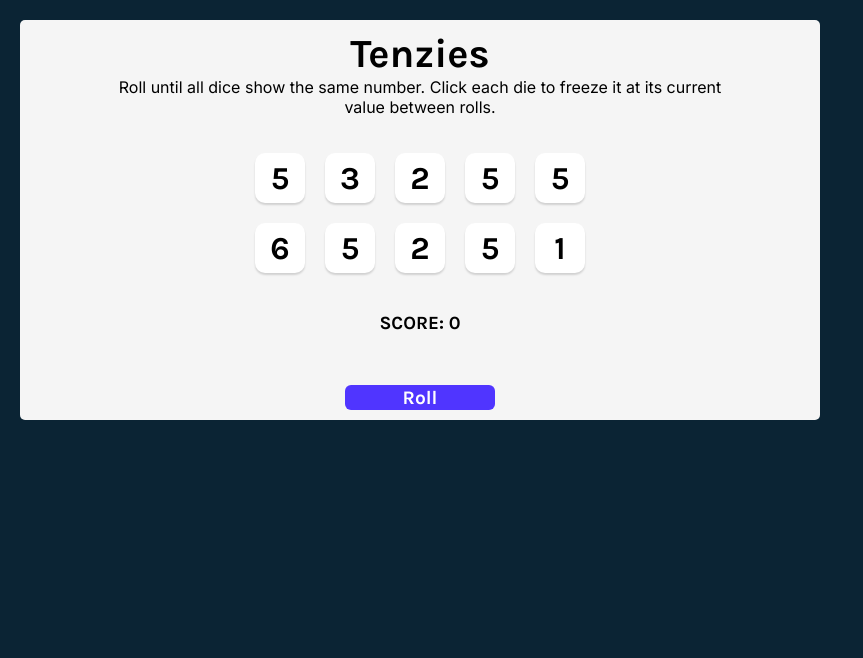
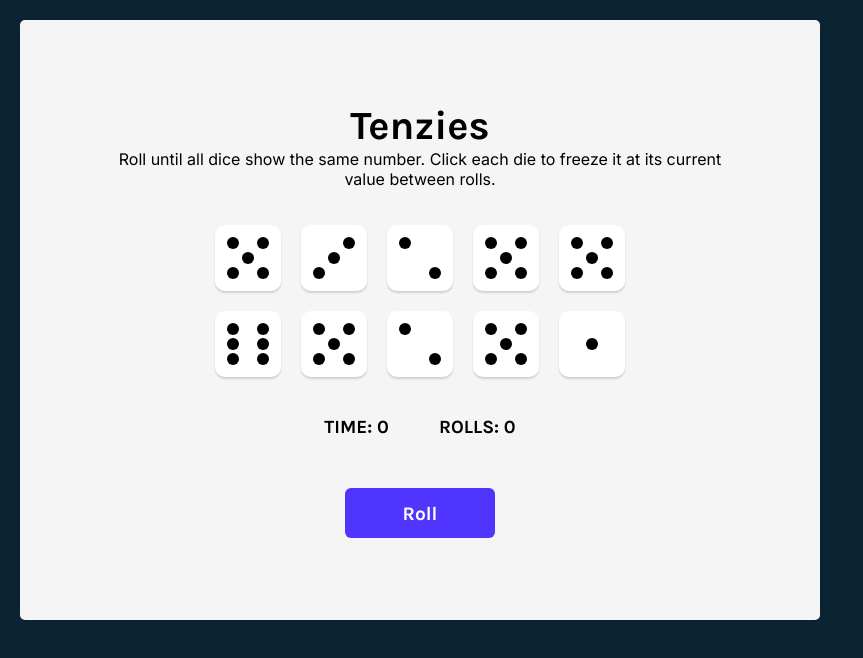
Before and after one commit to vmrchs/tenzies-game, a React (Vite) app: page / in a window 1280 px wide. Shown: the top 658 px of the page, without its empty margins (0-863 px from the left). Built offline with nearby package versions, Linux system fonts and the light colour scheme.

Commit message:
FEAT: Dice now display value with dot 'inlays'.

```diff
--- a/src/App.css
+++ b/src/App.css
@@ -11,7 +11,7 @@ body {
 
 main {
   background-color: #f5f5f5;
-  height: 400px;
+  height: 600px;
   max-width: 800px;
   border-radius: 5px;
   padding: 20px;
@@ -41,21 +41,6 @@ main {
   margin: 20px;
 }
 
-.die-face {
-  height: 50px;
-  width: 50px;
-  box-shadow: 0px 2px 2px rgba(0, 0, 0, 0.15);
-  border-radius: 10px;
-  display: flex;
-  justify-content: center;
-  align-items: center;
-  cursor: pointer;
-}
-
-.die-num {
-  font-size: 2rem;
-}
-
 .roll-dice {
   height: 50px;
   min-width: 150px;
@@ -76,3 +61,87 @@ main {
 .roll-dice:active {
   box-shadow: inset 5px 5px 10px -3px rgba(0, 0, 0, 0.7);
 }
+
+.score {
+  display: flex;
+  flex-direction: row;
+  justify-content: center;
+}
+
+.time {
+  margin-right: 50px;
+}
+
+.die-face {
+  box-shadow: 0px 2px 2px rgba(0, 0, 0, 0.15);
+  border-radius: 10px;
+  display: flex;
+  justify-content: center;
+  align-items: center;
+  cursor: pointer;
+}
+
+.first-face {
+  display: flex;
+  justify-content: center;
+  align-items: center;
+}
+
+.dice {
+  cursor: pointer;
+  padding: 9px;
+  background-color: #fff;
+  width: 60px;
+  height: 60px;
+  border-radius: 7.5px;
+  margin: 3px;
+}
+
+.dot {
+  display: block;
+  width: 12px;
+  height: 12px;
+  border-radius: 50%;
+  background-color: #000;
+}
+
+.second-face {
+  display: flex;
+  justify-content: space-between;
+}
+
+.second-face .dot:nth-of-type(2) {
+  align-self: flex-end;
+}
+
+.third-face {
+  display: flex;
+  justify-content: space-between;
+}
+
+.third-face .dot:nth-of-type(1) {
+  align-self: flex-end;
+}
+
+.third-face .dot:nth-of-type(2) {
+  align-self: center;
+}
+
+.fourth-face,
+.sixth-face,
+.fifth-face {
+  display: flex;
+  justify-content: space-between;
+}
+
+.fourth-face .column,
+.sixth-face .column,
+.fifth-face .column {
+  display: flex;
+  flex-direction: column;
+  justify-content: space-between;
+}
+
+.fifth-face .column:nth-of-type(2) {
+  justify-content: center;
+}
--- a/src/App.jsx
+++ b/src/App.jsx
@@ -9,6 +9,11 @@ function App() {
   const [tenzies, setTenzies] = React.useState(false);
   const [isExploding, setIsExploding] = React.useState(false);
   const [score, setScore] = React.useState(0);
+  const [time, setTime] = React.useState(0);
+  const [timerOn, setTimerOn] = React.useState(false);
+
+  const NO_OF_HIGH_SCORES = 10;
+  const HIGH_SCORES = "highScores";
 
   React.useEffect(() => {
     const allHeld = dice.every((die) => die.isHeld);
@@ -18,9 +23,25 @@ function App() {
     if (allHeld && allSameValue) {
       setTenzies(true);
       setIsExploding(true);
+      setTimerOn(false);
+      checkHighScore(score);
       console.log("You won!");
     }
   }, [dice]);
+
+  React.useEffect(() => {
+    let interval = null;
+
+    if (timerOn) {
+      interval = setInterval(() => {
+        setTime((prevTime) => prevTime + 1000);
+      });
+    } else {
+      clearInterval(interval);
+    }
+
+    return () => clearInterval(interval);
+  }, [timerOn]);
 
   function generateNewDie() {
     return {
@@ -36,6 +57,7 @@ function App() {
       newDice.push(generateNewDie());
     }
     // console.log(newDice);
+
     return newDice;
   }
 
@@ -51,6 +73,7 @@ function App() {
       setTenzies(false);
       setIsExploding(false);
       setScore(0);
+      setTime(0);
       setDice(allNewDice());
     }
   }
@@ -61,6 +84,16 @@ function App() {
         return die.id === id ? { ...die, isHeld: !die.isHeld } : die;
       })
     );
+  }
+
+  function checkHighScore(score) {
+    const highScores = JSON.parse(localStorage.getItem(HIGH_SCORES)) ?? [];
+    const lowestScore = highScores[NO_OF_HIGH_SCORES - 1]?.score ?? 0;
+
+    if (score > lowestScore) {
+      saveHighScore(score, highScores); // TODO
+      showHighScores(); // TODO
+    }
   }
 
   const diceElements = dice.map((die) => (
@@ -82,7 +115,10 @@ function App() {
         its current value between rolls.
       </p>
       <div className="dice-container">{diceElements}</div>
-      <h3>SCORE: {score}</h3>
+      <div className="score">
+        <h3 className="time">TIME: {time}</h3>
+        <h3>ROLLS: {score}</h3>
+      </div>
       <button onClick={rollDice} className="roll-dice">
         {tenzies ? "New Game" : "Roll"}
       </button>
--- a/src/components/Die.jsx
+++ b/src/components/Die.jsx
@@ -5,11 +5,81 @@ export default function Die(props) {
     backgroundColor: props.isHeld ? "#59E391" : "#FFF",
   };
 
+  function face() {
+    switch (props.value) {
+      case 1:
+        return (
+          <div className="dice first-face" style={styles}>
+            <span className="dot"></span>
+          </div>
+        );
+      case 2:
+        return (
+          <div className="dice second-face" style={styles}>
+            <span className="dot"></span>
+            <span className="dot"></span>
+          </div>
+        );
+      case 3:
+        return (
+          <div className="dice third-face" style={styles}>
+            <span className="dot"></span>
+            <span className="dot"></span>
+            <span className="dot"></span>
+          </div>
+        );
+      case 4:
+        return (
+          <div className="fourth-face dice" style={styles}>
+            <div className="column">
+              <span className="dot"></span>
+              <span className="dot"></span>
+            </div>
+            <div className="column">
+              <span className="dot"></span>
+              <span className="dot"></span>
+            </div>
+          </div>
+        );
+      case 5:
+        return (
+          <div className="fifth-face dice" style={styles}>
+            <div className="column">
+              <span className="dot"></span>
+              <span className="dot"></span>
+            </div>
+
+            <div className="column">
+              <span className="dot"></span>
+            </div>
+
+            <div className="column">
+              <span className="dot"></span>
+              <span className="dot"></span>
+            </div>
+          </div>
+        );
+      case 6:
+        return (
+          <div className="sixth-face dice" style={styles}>
+            <div className="column">
+              <span className="dot"></span>
+              <span className="dot"></span>
+              <span className="dot"></span>
+            </div>
+            <div className="column">
+              <span className="dot"></span>
+              <span className="dot"></span>
+              <span className="dot"></span>
+            </div>
+          </div>
+        );
+    }
+  }
+
   return (
     <div className="die-face" style={styles} onClick={props.holdDice}>
-      <h2 className="die-num">{props.value}</h2>
+      {face()}
     </div>
   );
 }
-
-const diceDots = [{}, {}, {}, {}, {}, {}];
```
